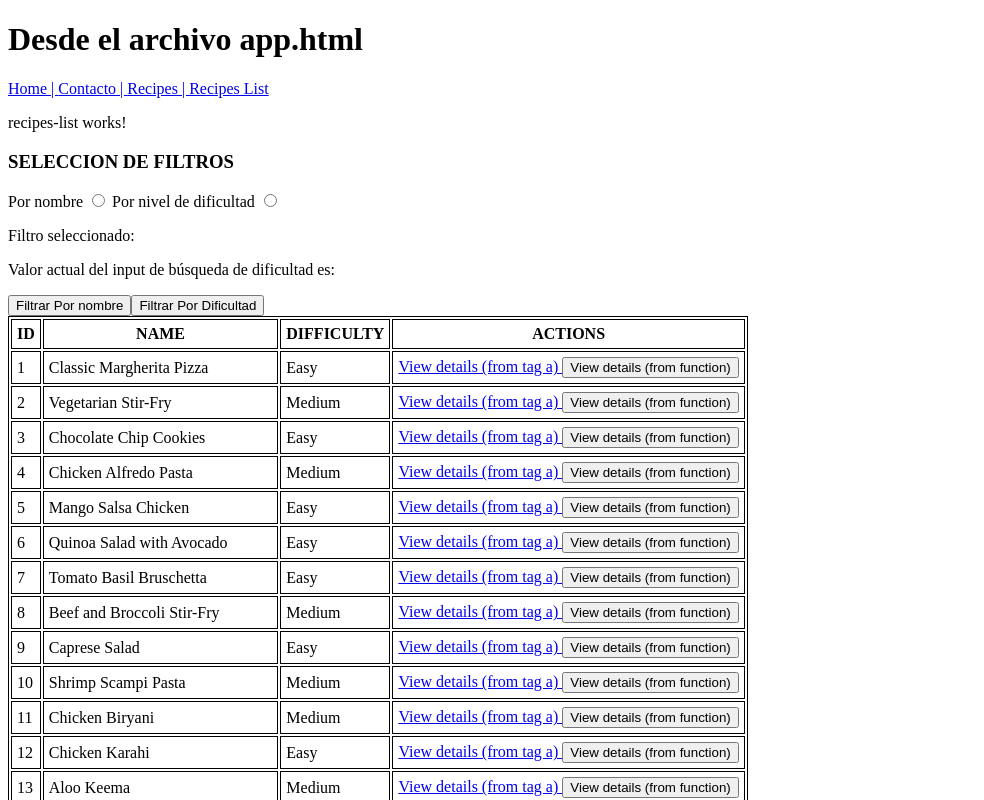
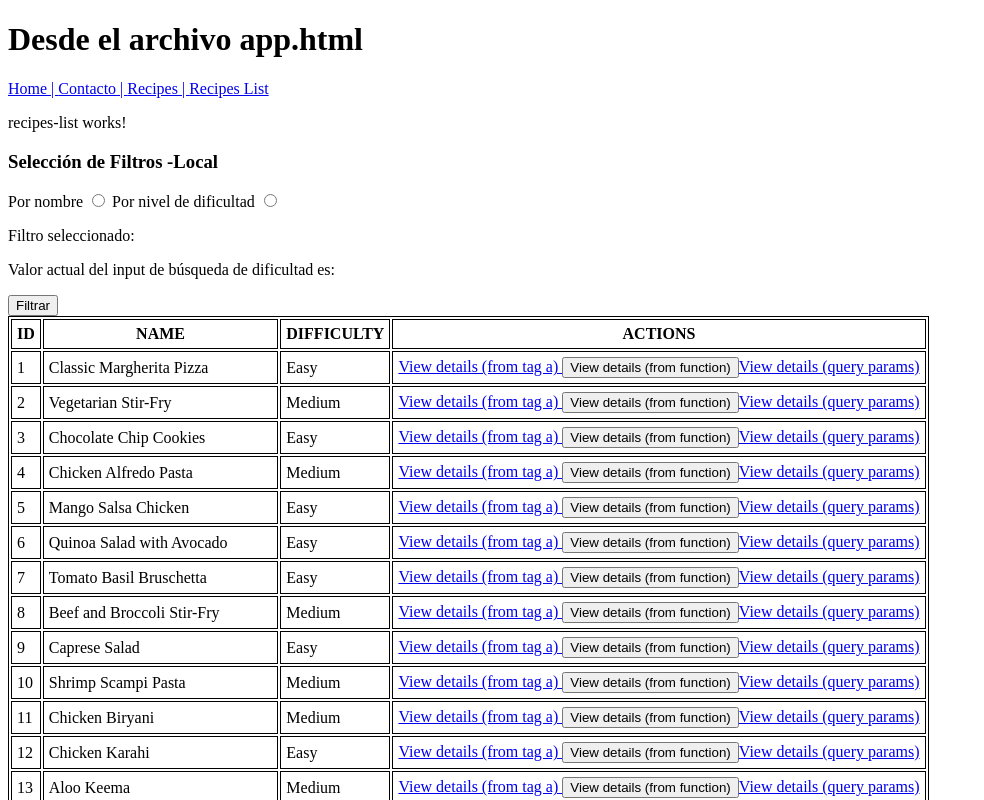
Before and after one commit to davidsmorales9/Tarea5_Angular, an Angular app: page /recipes-list in a window 1280 px wide. Shown: the top 800 px of the page, without its empty margins (0-984 px from the left). Built offline with nearby package versions, Linux system fonts and the light colour scheme.

Commit message:
Tarea 18/09/2026

```diff
--- a/src/app/pages/recipes-list/recipes-list.html
+++ b/src/app/pages/recipes-list/recipes-list.html
@@ -1,8 +1,7 @@
 <p>recipes-list works!</p>
 
-
 <section>
-    <h3>SELECCION DE FILTROS</h3>
+    <h3>Selección de Filtros -Local</h3>
     <label>Por nombre
     <input type="radio" value="NAME" [(ngModel)]="filterType">
 </label>
@@ -35,8 +34,7 @@
 <p>Valor actual del input de búsqueda de dificultad es: {{ _difficulty }}</p>
 
 <!--DEJAR UN SOLO BOTON PARA EJECUTAR EL FILTRADO -->
-<button (click)="filterRecipesListByName()">Filtrar Por nombre</button>
-<button (click)="filterRecipesListByDifficulty()">Filtrar Por Dificultad   </button>
+<button (click)="filterRecipes()">Filtrar</button>
 </section>
 <table>
     <tr>
@@ -55,6 +53,12 @@
         <td>
             <a [routerLink]="['/recipes-detail', i.id]">View details (from tag a) </a>
             <button (click)="viewDetails(i.id)">View details (from function)</button>
+            <a [routerLink]="['/recipes-detail-v2']"
+            [queryParams]="{'name': i.name}">View details (query params) </a> <!--change 1-->
+
+            <!--Query params es para pasar parámetros adicionales en la URL -->
+            <!--http://localhost:4200/recipes-detail-v2?name=davids-->
+            <!--EJEMPLO: VER LINEA DE ARRIBA-->
         </td>
     </tr>
 
```
Also changed, not shown: src/app/pages/recipes-list/recipes-list.css (line endings or trailing spaces).
